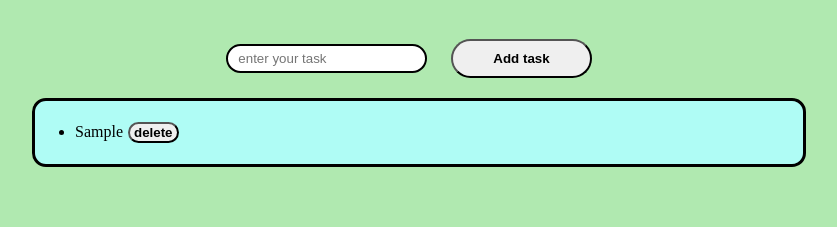
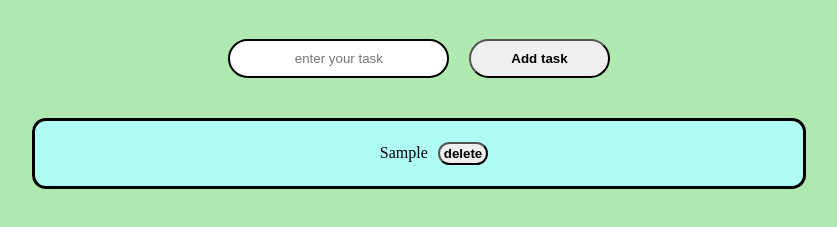
Before and after one commit to csamarth3104/todo, a plain HTML site: page index.html in a window 1280 px wide. Both pictures are taken after typing "Sample" into the empty fields and a click on the button "Add task". Shown: the part 69-296 px from the top of the page, without its empty margins (221-1058 px from the left). Drawn offline with Linux system fonts and the light colour scheme.

Commit message:
Update todo.css

```diff
--- a/todo.css
+++ b/todo.css
@@ -17,37 +17,48 @@ body{
 
 }
 .add{
-    margin: 20px;
+    margin: 20px 0px 40px 0px;
     padding: 10px 40px;
     border-radius: 20px;
 
 }
 .input{
-    /* justify-content: center;
-    align-items: center;
-    align-content: center; */
-    margin: auto;
+    display: flex ;
+    flex-wrap: wrap;
+    /* justify-content: space-evenly; */
+    align-items: baseline;
+
 }
-input{
-    padding: 5px 10px;
+ input{
+    margin-right: 20px;
+    padding: 5px 20px;
     border: 2px solid ;
-    border-radius: 15px;
+    border-radius: 20px;
     /* display: flz; */
+    text-align: center;
+    height: 25px;
 
 
 }
 .delete{
-     margin: 5px;
-    padding: 1px 4px;
+     margin: 5px 10px;
+    padding: 2px 4px;
     border-radius: 20px;
+
 
 }
 .list{
+
     border: solid black;
     width: 60vw;
     border-radius: 14px;
     background-color: #affcf5;
-    margin: 0 auto;
+    text-align: center;
+    /* align-self: center; */
+}
+li{
+    list-style-type: none;
+    justify-content: space-between;
 }
 
 .add, .delete {
```
